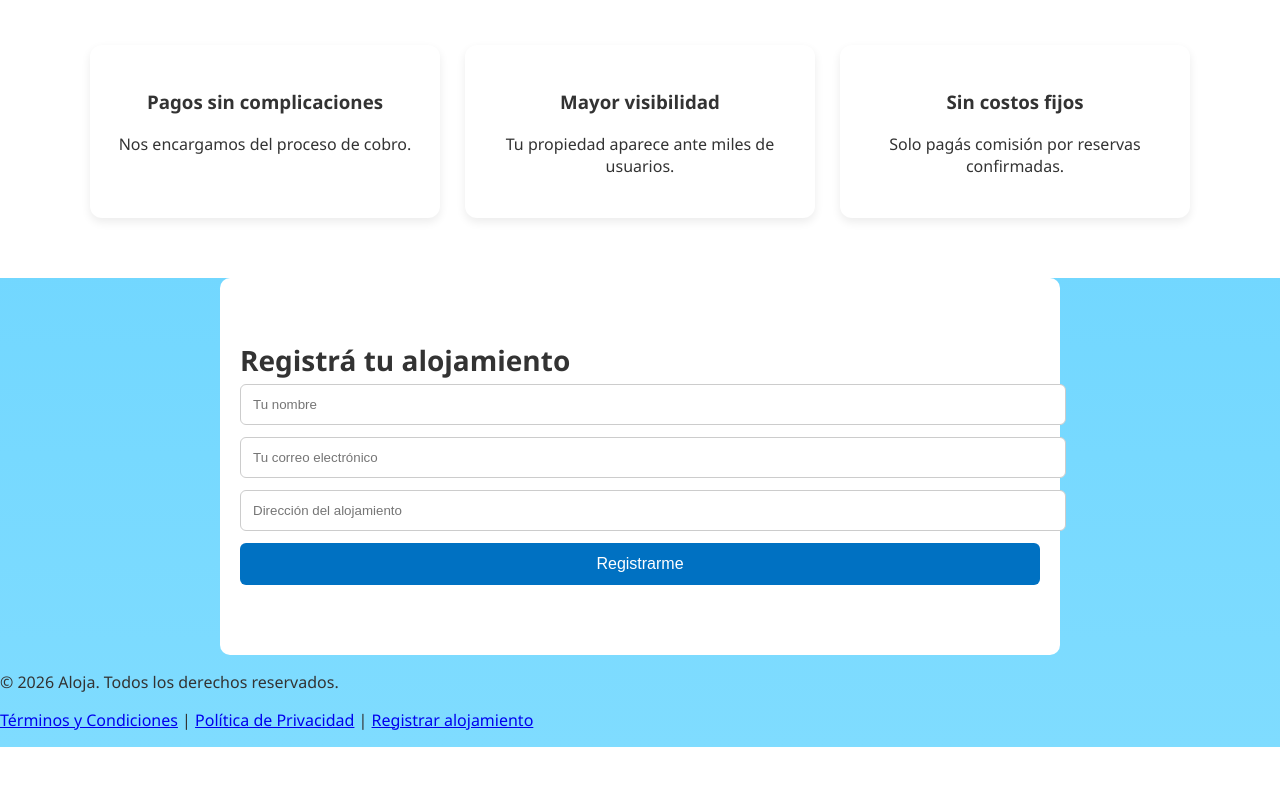
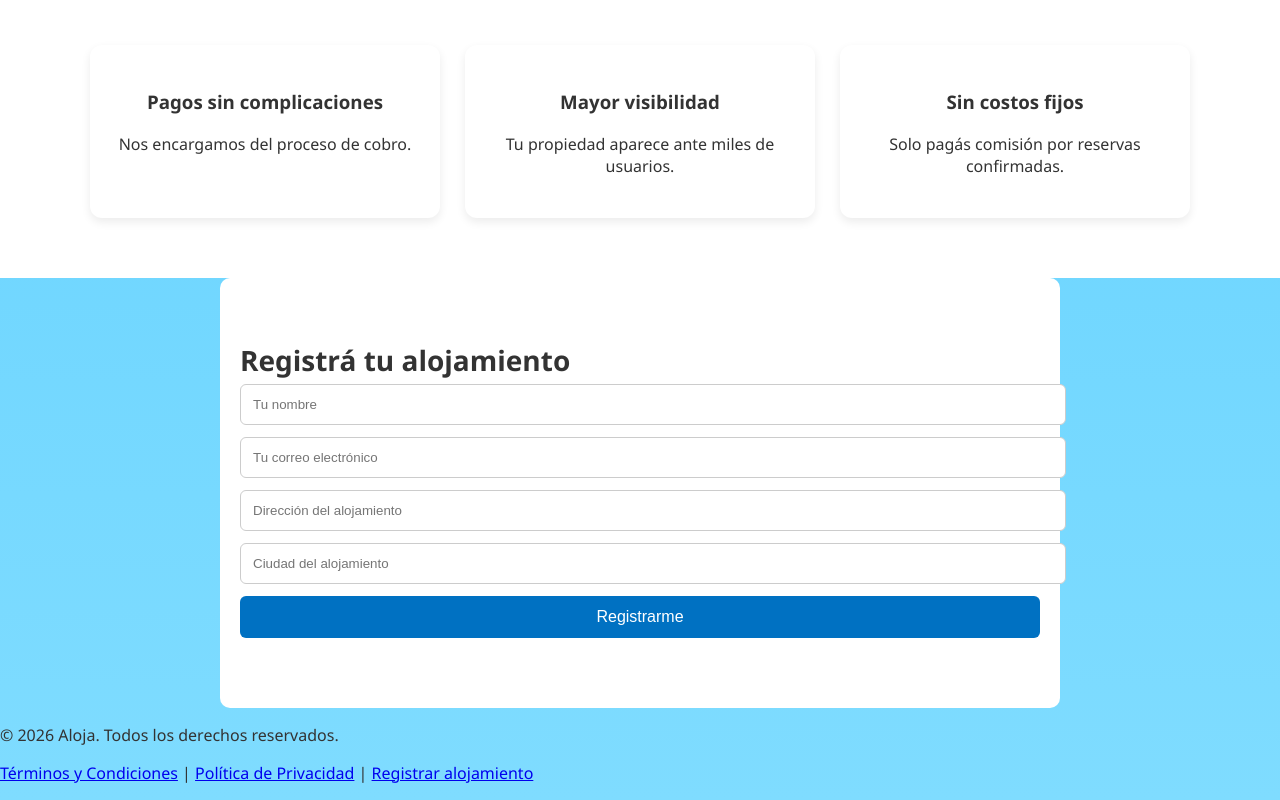
Before and after one commit to anaferr02/Tualoja, a website: page alojamiento.html in a window 1280 px wide. Shown: the part 420-1220 px from the top of the page. Before the commit the page ends 1167 px from the top, so only its background shows below. Drawn offline with Linux system fonts and the light colour scheme.

Commit message:
Update alojamiento.html

```diff
--- a/alojamiento.html
+++ b/alojamiento.html
@@ -7,6 +7,7 @@
     <link rel="stylesheet" href="style.css" />
   </head>
   <body>
+
     <section class="seccion seccion-transparente">
       <div class="contenedor hero-pro">
         <h1>Da de alta tu alojamiento en TuAloja</h1>
@@ -36,23 +37,25 @@
       </div>
     </section>
 
-    <section class="ayuda">
+    <!-- FORMULARIO CORREGIDO -->
+    <section id="registro" class="ayuda">
       <h2>Registrá tu alojamiento</h2>
 
       <form action="https://formsubmit.co/anafer02@hotmail.com" method="POST">
 
+        <!-- Configuración -->
+        <input type="hidden" name="_subject" value="Nuevo alojamiento registrado en TuAloja">
+        <input type="hidden" name="_captcha" value="false">
+
+        <!-- Campos -->
         <input type="text" name="nombre" placeholder="Tu nombre" required>
-
         <input type="email" name="email" placeholder="Tu correo electrónico" required>
-
         <input type="text" name="direccion" placeholder="Dirección del alojamiento" required>
+        <input type="text" name="ciudad" placeholder="Ciudad del alojamiento" required>
 
         <button type="submit" class="boton-ayuda">Registrarme</button>
-
       </form>
     </section>
-
-
 
     <footer>
       <p>&copy; 2026 Aloja. Todos los derechos reservados.</p>
@@ -63,8 +66,5 @@
       </p>
     </footer>
 
-
-
-
   </body>
 </html>
```
Lines whose indentation alone changed are shown as unchanged.
